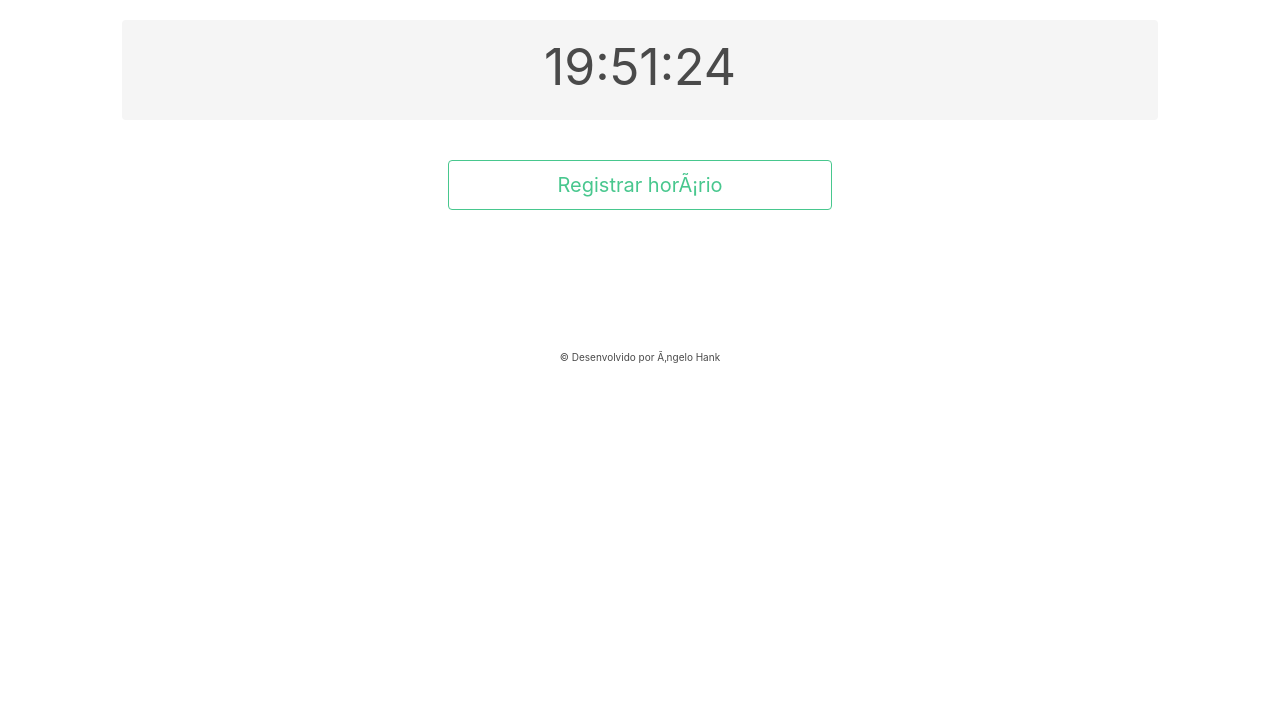
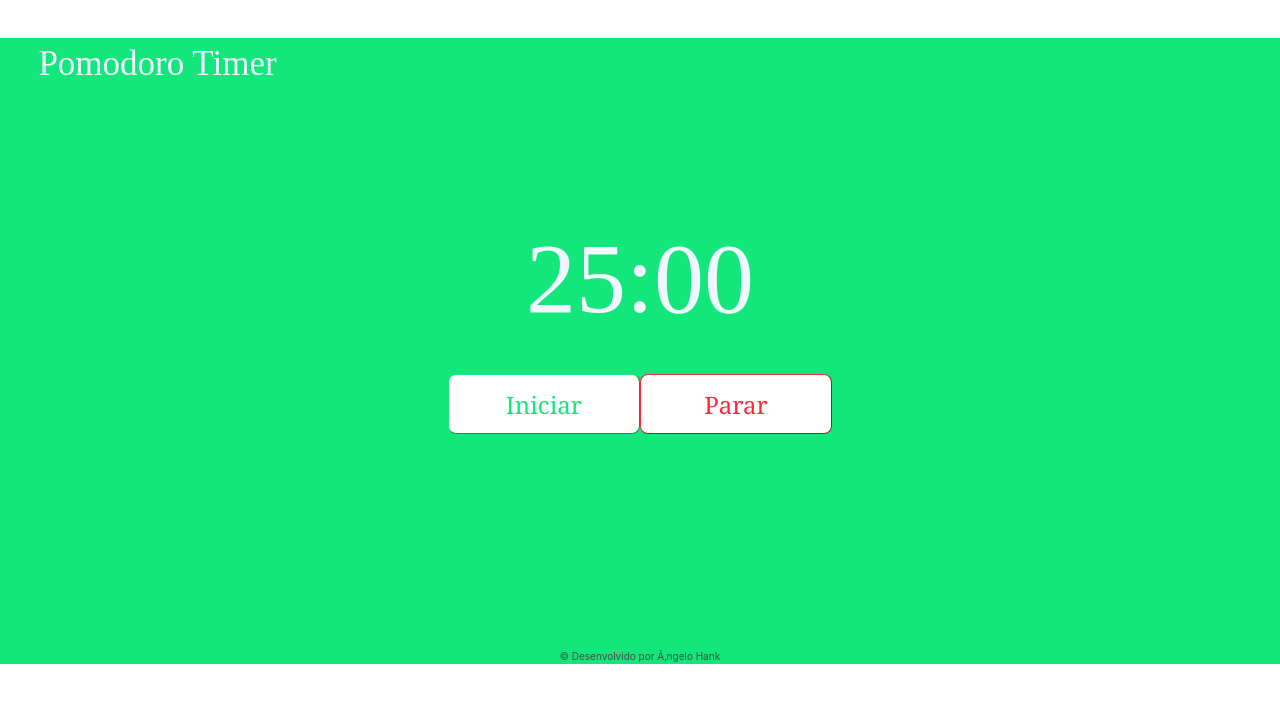
Before and after one commit to angelohank/pomodoroTimer, a plain HTML site: page pages/index.html in a window 1280 px wide. Drawn offline with Linux system fonts and the light colour scheme; files whose address does not match are found by name; a web font is replaced by a local one.

Commit message:
feat: criando home page, com campo de tempo e botões de start e stop

```diff
--- a/pages/index.html
+++ b/pages/index.html
@@ -9,15 +9,24 @@
     </head>
 
     <body>
-      <div class="container">
-        <div class="notification hora">
-          <span class="campo_hora"></span>
+
+      <header>
+        <h1>Pomodoro Timer</h1>
+        <!--TODO: adicionar icone de config-->
+      </header>
+
+      <main>
+        <span id="tempo-restante">25:00</span>
+
+        <div id="buttons-row">
+          <button class="btn start">Iniciar</button>
+          <button class="btn stop">Parar</button>
         </div>
-      </div>
 
-      <div class="botao-registra">
-        <button class="button is-medium is-outlined is-success is-fullwidth botao">Registrar horário</button>
-      </div>
+      </main>
+
+
+
     </body>
 
     <footer>
--- a/style/style.css
+++ b/style/style.css
@@ -1,40 +1,70 @@
-.botao-registra{
-    width: 30%;
-    padding-top: 20px;
-    margin-left: 35%;
-    display: inline-block;
+@import url('https://fonts.googleapis.com/css2?family=Mynerve&display=swap');
+
+body {
+    background-color: #13e77b;
 }
 
-.data{
-    height: 100px;
-    width: 90%;
-    margin: 130px auto;
-    font-size: 50px;
-    text-align: center;
-    padding: 10px;
+header {
+    font-size: 35px;
+    font-family: 'Mynerve';
+    margin: 3%;
+    color: aliceblue;
+    font-weight: bold;
 }
 
-.hora{
-    height: 100px;
-    width: 90%;
-    margin: 20px auto;
-    font-size: 50px;
-    text-align: center;
-    padding: 10px;
+main {
+    display: flex;
+    flex-direction: column;
+    align-items: center;
+    justify-content: center;
+    width: 100%;
+    height: 380px;
 }
 
-.razao{
-    height: 30px;
-    width: 90%;
-    display: inline block;
-    margin-left: 50%;
+#tempo-restante {
+    font-family: 'Times New Roman', Times, serif;
+    font-size: 100px;
+    color: aliceblue;
 }
 
-.razao label{
-    display: block;
-    padding-top: 5px;
+#buttons-row {
+    display: flex;
+    flex-direction: row;
+    margin-top: 20px;
+    align-items: center;
+    justify-content: space-between;
+    width: 30%;
 }
 
+.btn {
+    border-radius: 8px;
+    border-width: 1px;
+    background-color: #fff;
+    color: #13e77b;
+    border-color: #13e77b;
+    font-family: Cambria, Cochin, Georgia, Times, 'Times New Roman', serif;
+    font-size: 150%;
+    height: 60px;
+    width: 200px;
+}
+
+.btn:hover {
+    cursor: pointer;
+    background-color: #05ad47;
+    color: #fff;
+    transition: background-color 0.5s ease;
+}
+
+.stop {
+    color: #fa2a3a;
+    border-color: #fa2a3a;
+}
+
+.stop:hover {
+    background-color: #fa2a3a;
+    color: #fff;
+    transition: background-color 0.5s ease;
+}
 .copy{
     padding-top: 140px;
     text-align: center;
```
